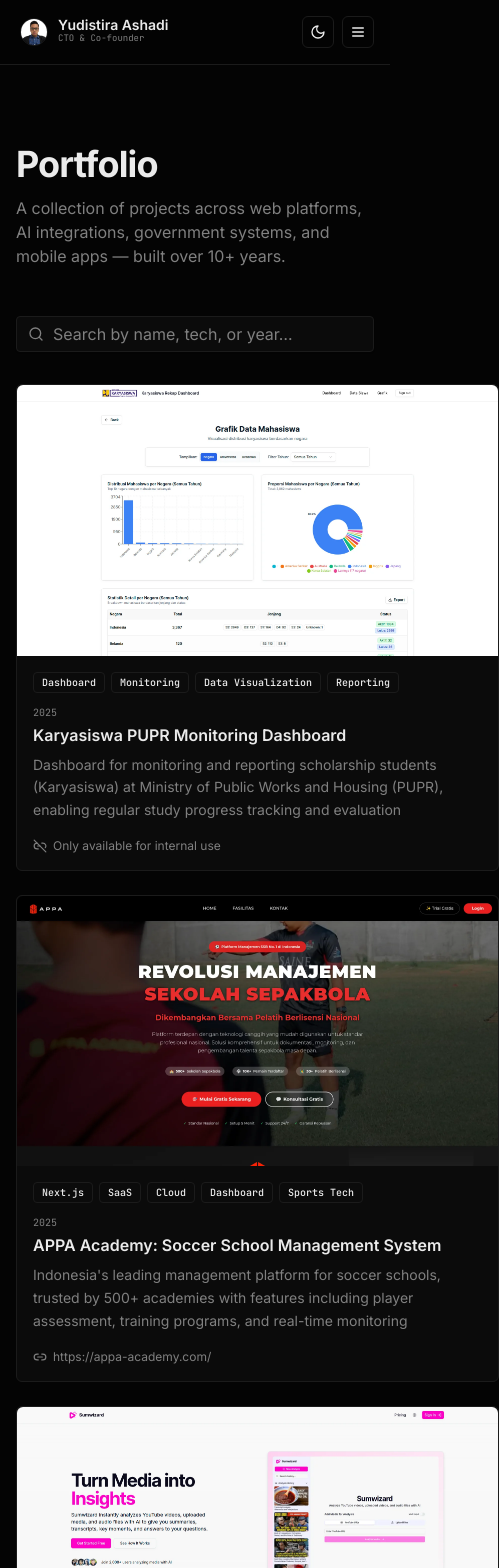
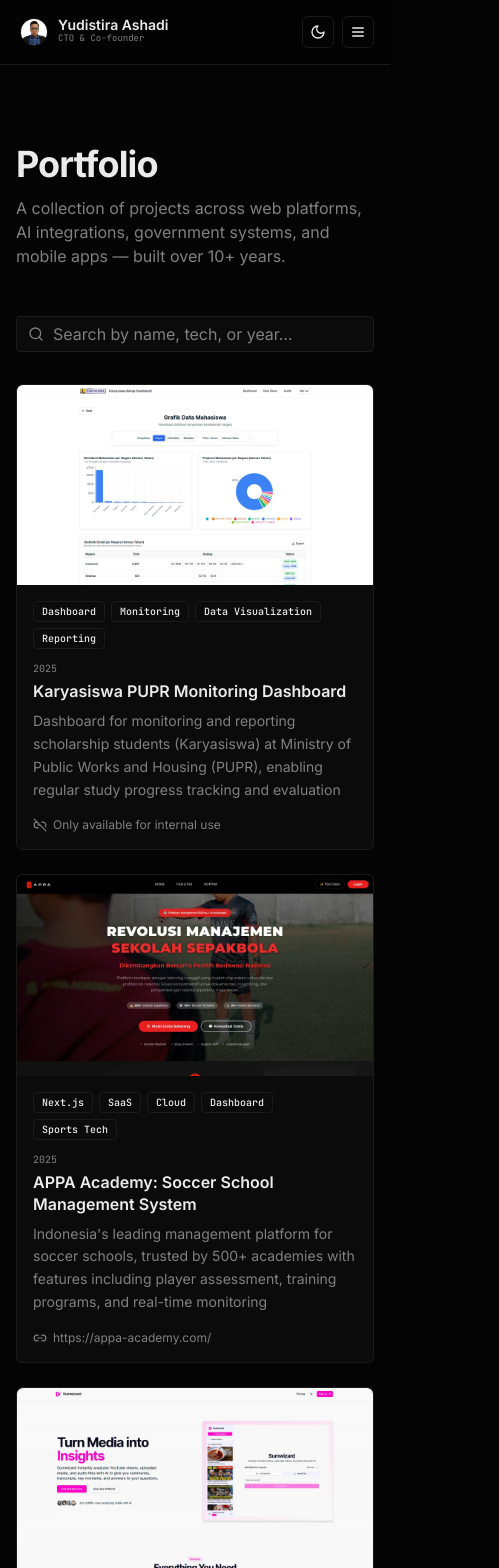
Before and after one commit to yudistiraashadi/portfolio-next-js, a Next.js app: page /portfolio in a window 390 px wide. Shown: the top 1568 px of the page, 499 px wide, since content can reach past the window. Built offline with nearby package versions, Linux system fonts and the light colour scheme.

Commit message:
fix: add min-w-0 to PortfolioCard to prevent grid track blowout on mobile

```diff
--- a/src/components/portfolio-card.tsx
+++ b/src/components/portfolio-card.tsx
@@ -8,7 +8,9 @@
 
 const sharedClassName = (hasUrl: boolean, className?: string) =>
   cn(
-    "group flex flex-col rounded-lg border border-border bg-card transition-all duration-200",
+    // min-w-0 overrides grid item's default min-width:auto, preventing the card
+    // from forcing its grid track wider than the container (mobile overflow fix).
+    "group flex min-w-0 flex-col rounded-lg border border-border bg-card transition-all duration-200",
     hasUrl && "cursor-pointer hover:border-primary hover:shadow-md",
     !hasUrl && "cursor-default",
     className,
@@ -47,9 +49,9 @@
         </p>
 
         {portfolio.url && (
-          <div className="mt-4 flex items-center gap-1.5">
+          <div className="mt-4 flex min-w-0 items-center gap-1.5">
             <Link2 className="h-3.5 w-3.5 flex-shrink-0 text-muted-foreground" />
-            <span className="truncate text-xs text-muted-foreground">
+            <span className="min-w-0 truncate text-xs text-muted-foreground">
               {portfolio.url}
             </span>
           </div>
```
